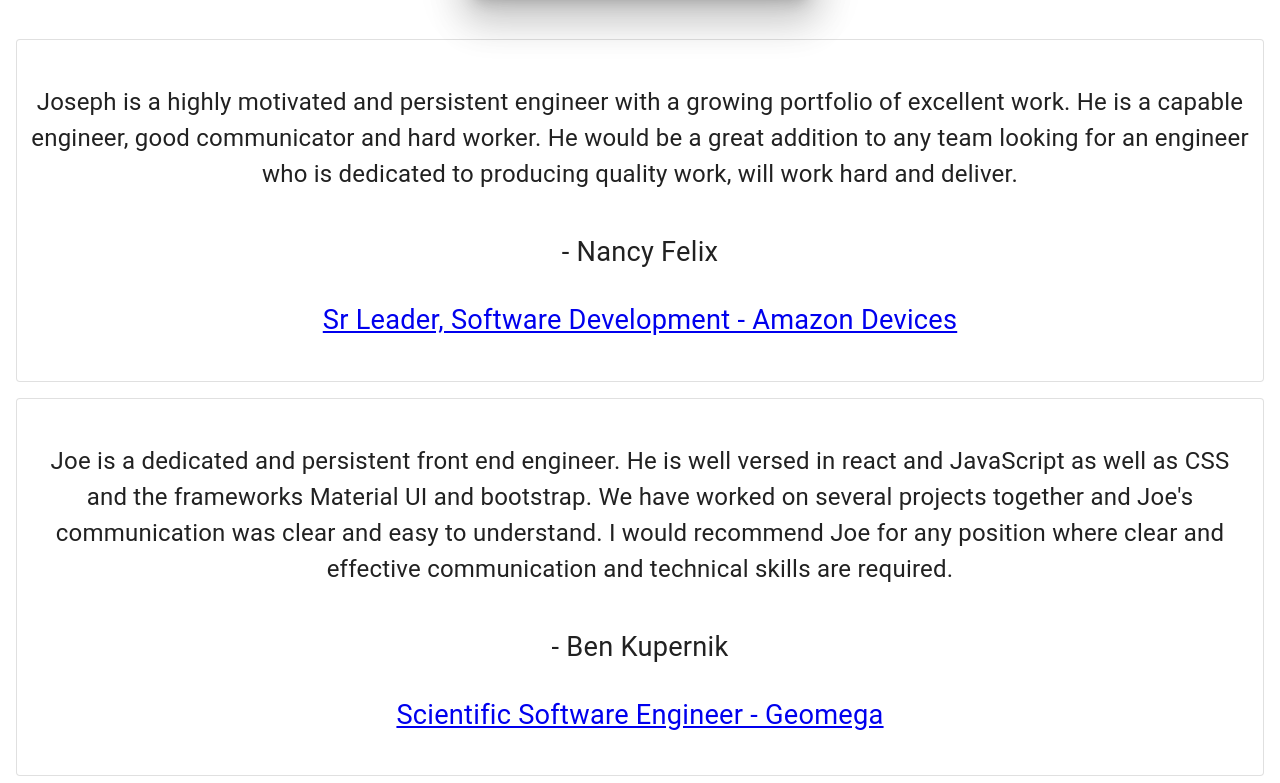
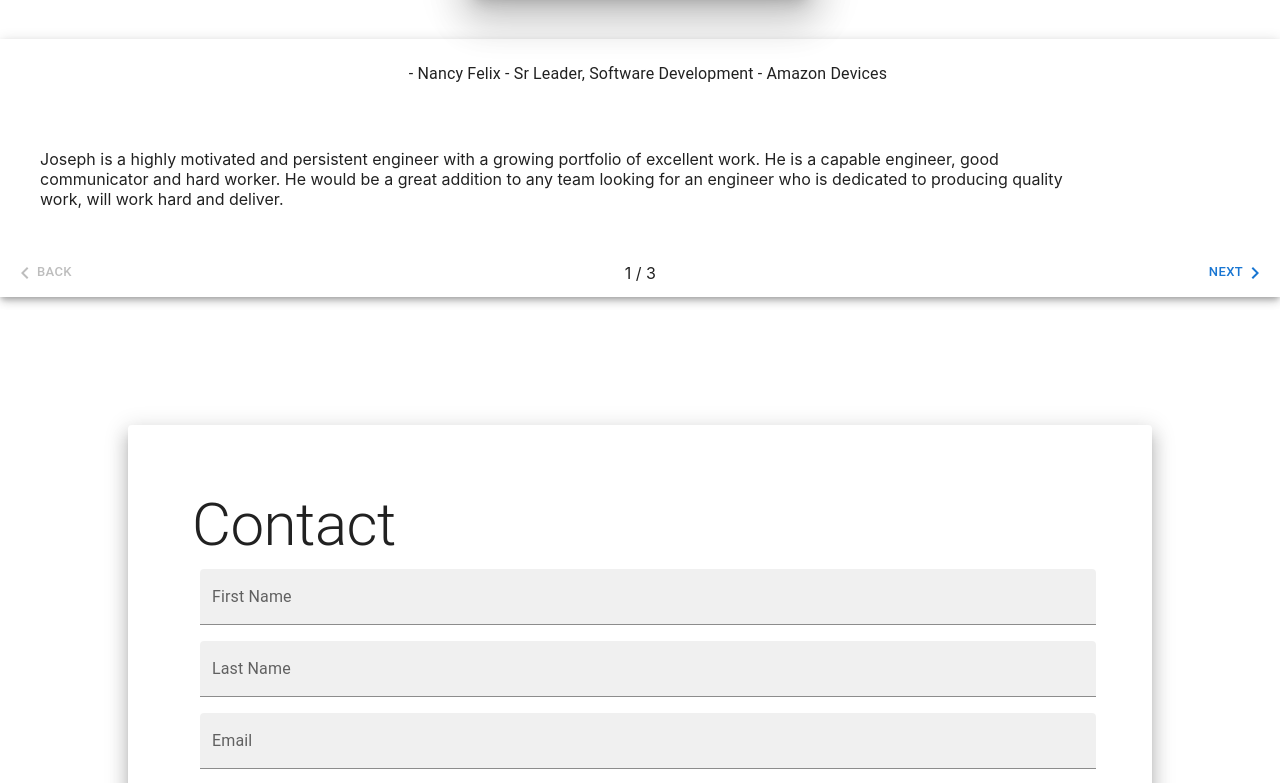
Before and after one commit to joekupernik/HighAlt, a React (Create React App) app: page / in a window 1280 px wide. Shown: the part 1477-2260 px from the top of the page. Built offline with nearby package versions, Linux system fonts and the light colour scheme.

Commit message:
changed reviews to dynamic

```diff
--- a/src/reviews.js
+++ b/src/reviews.js
@@ -1,68 +1,99 @@
 
-import Typography from "@mui/material/Typography";
-import Card  from "@mui/material/Card";
-import CardContent from "@mui/material/CardContent";
-//import Paper  from "@mui/material/Paper";
-//import Button from "@mui/material/Button";
-import Box  from "@mui/material/Box";
+import { useState } from 'react';
+import Box from '@mui/material/Box';
+import { useTheme } from '@mui/material/styles';
+import MobileStepper from '@mui/material/MobileStepper';
+import Paper from '@mui/material/Paper';
+import Typography from '@mui/material/Typography';
+import Button from '@mui/material/Button';
+import KeyboardArrowLeft from '@mui/icons-material/KeyboardArrowLeft';
+import KeyboardArrowRight from '@mui/icons-material/KeyboardArrowRight';
+
+const steps = [
+  {
+    label: '- Nancy Felix - Sr Leader, Software Development - Amazon Devices',
+    description: `Joseph is a highly motivated and persistent engineer with a growing portfolio of excellent work. He is a capable engineer, good communicator and hard worker. He would be a great addition to any team looking for an engineer who is dedicated to producing quality work, will work hard and deliver.
+    `,
+    link: `https://www.linkedin.com/in/nancyfelix123/`
+  },
+  {
+    label: `- Ben Kupernik - Scientific Software Engineer - Geomega`,
+    description: `Joe is a dedicated and persistent front end engineer. He is well versed in react and JavaScript as well as CSS and the frameworks Material UI and bootstrap. We have worked on several projects together and Joe's communication was clear and easy to understand. I would recommend Joe for any position where clear and effective communication and technical skills are required.
+    `,
+    link: `https://www.linkedin.com/in/nancyfelix123/`
+  },
+  {
+    label: '- Elizabeta - Indivisible Colorado',
+    description: `Joe really helped us out with our Indivisible CO website. Before Joe, our site had clunky graphics and lots of outdated content. Joe updated our theme, added some eye-catching graphics, organized the content, and resolved some back-end issues. This was not easy because we didn't have much budget to work with, and Joe had to manage requests from our team of 8. His ability to listen to everyone, prioritize requests, and clearly communicate what could and couldn't be done was invaluable. He worked within our budget and is training us to manage minor updates on our own. I'm thrilled with the work that Joe provided and would recommend him to others.`,
+    link: `https://indivisiblecolorado.net/`
+  },
+];
+
+
 
 export default function ReviewCard() {
+  const theme = useTheme();
+  const [activeStep, setActiveStep] = useState(0);
+  const maxSteps = steps.length;
+
+  const handleNext = () => {
+    setActiveStep((prevActiveStep) => prevActiveStep + 1);
+  };
+
+  const handleBack = () => {
+    setActiveStep((prevActiveStep) => prevActiveStep - 1);
+  };
+
   return (
-    <Box>
+    <Paper elevation={5} sx={{ maxWidth: '100%', flexGrow: 1}}>
+    <Paper
+      square
+      elevation={0}
+      sx={{
+        display: 'flex',
+        alignItems: 'center',
+        height: 70,
+        pl: 2,
+        bgcolor: 'background.default',
+        justifyContent: 'center',
+      }}
+    >
+      <Typography>{steps[activeStep].label}</Typography>
+    </Paper>
+    <Box sx={{ height: '100%', maxWidth: '80%', width: '100%', p: 5}}>
+      {steps[activeStep].description}
+    </Box>
+    <MobileStepper
 
-      <Card variant="outlined" sx={{m: 2}}>
-          <CardContent sx={{display: "flex", justifyContent: "center"}}>
-      </CardContent>
-      <Typography
-        component="body"
-        align="center"
-        color="text.primary"
-        padding="1%"
-        fontSize="1.5rem"
+      variant="text"
+      steps={maxSteps}
+      position="static"
+      activeStep={activeStep}
+      nextButton={
+        <Button
+          size="small"
+          onClick={handleNext}
+          disabled={activeStep === maxSteps - 1}
         >
-       Joseph is a highly motivated and persistent engineer with a growing portfolio of excellent work. He is a capable engineer, good communicator and hard worker. He would be a great addition to any team looking for an engineer who is dedicated to producing quality work, will work hard and deliver.
-      </Typography>
-
-
-      <Typography
-       component="body"
-       align="center"
-       color="text.primary"
-       fontSize={"1.7rem"}
-       >
-        <p> - Nancy Felix </p>
-        <a href="https://www.linkedin.com/in/nancyfelix123/"> Sr Leader, Software Development - Amazon Devices </a>
-      </Typography>
-      <CardContent sx={{display: "flex", justifyContent: "center"}}>
-      </CardContent>
-      </Card>
-
-
-      <Card variant="outlined" sx={{m: 2}}>
-          <CardContent sx={{display: "flex", justifyContent: "center"}}>
-      </CardContent>
-      <Typography
-        component="body"
-        align="center"
-        color="text.primary"
-        padding="1%"
-        fontSize="1.5rem"
-        >
-       Joe is a dedicated and persistent front end engineer. He is well versed in react and JavaScript as well as CSS and the frameworks Material UI and bootstrap. We have worked on several projects together and Joe's communication was clear and easy to understand. I would recommend Joe for any position where clear and effective communication and technical skills are required.
-      </Typography>
-
-      <Typography
-       component="body"
-       align="center"
-       color="text.primary"
-       fontSize="1.7rem"
-       >
-        <p> - Ben Kupernik </p>
-        <a href="https://www.linkedin.com/in/nancyfelix123/"> Scientific Software Engineer - Geomega </a>
-      </Typography>
-      <CardContent sx={{display: "flex", justifyContent: "center"}}>
-      </CardContent>
-      </Card>
-      </Box>
+          Next
+          {theme.direction === 'rtl' ? (
+            <KeyboardArrowLeft />
+          ) : (
+            <KeyboardArrowRight />
+          )}
+        </Button>
+      }
+      backButton={
+        <Button size="small" onClick={handleBack} disabled={activeStep === 0}>
+          {theme.direction === 'rtl' ? (
+            <KeyboardArrowRight />
+          ) : (
+            <KeyboardArrowLeft />
+          )}
+          Back
+        </Button>
+      }
+    />
+  </Paper>
   );
 }
```
